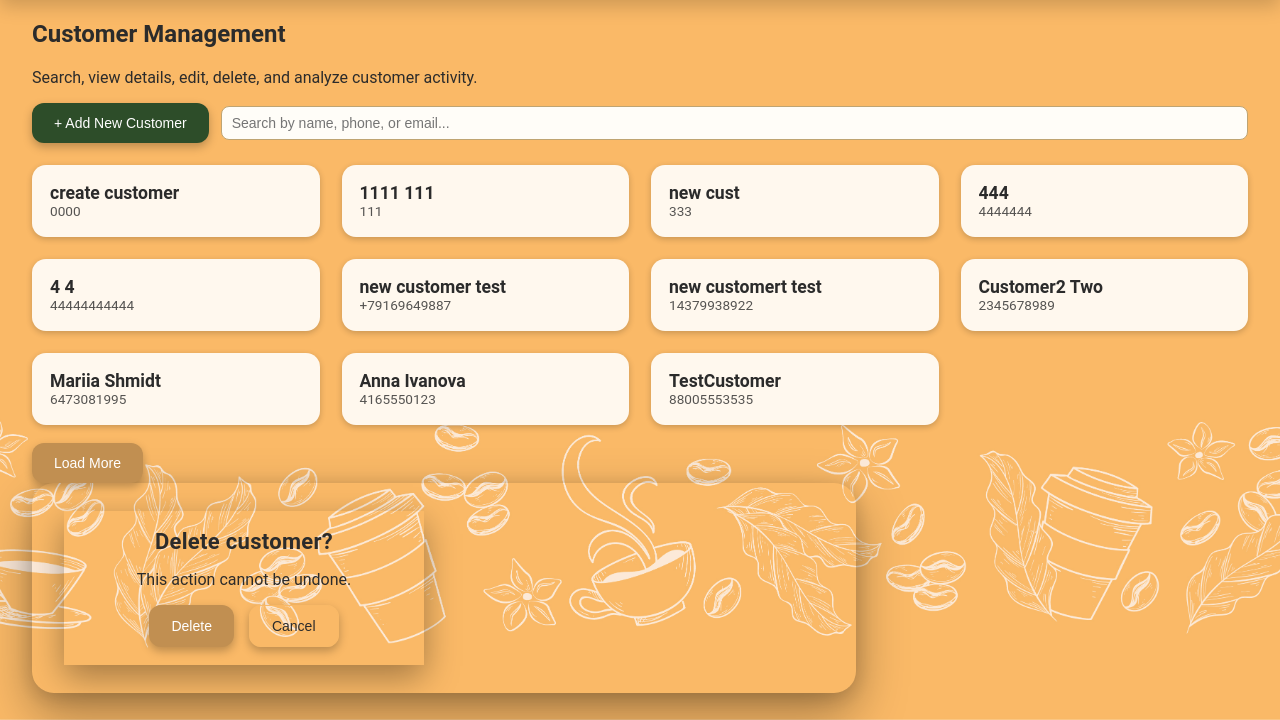
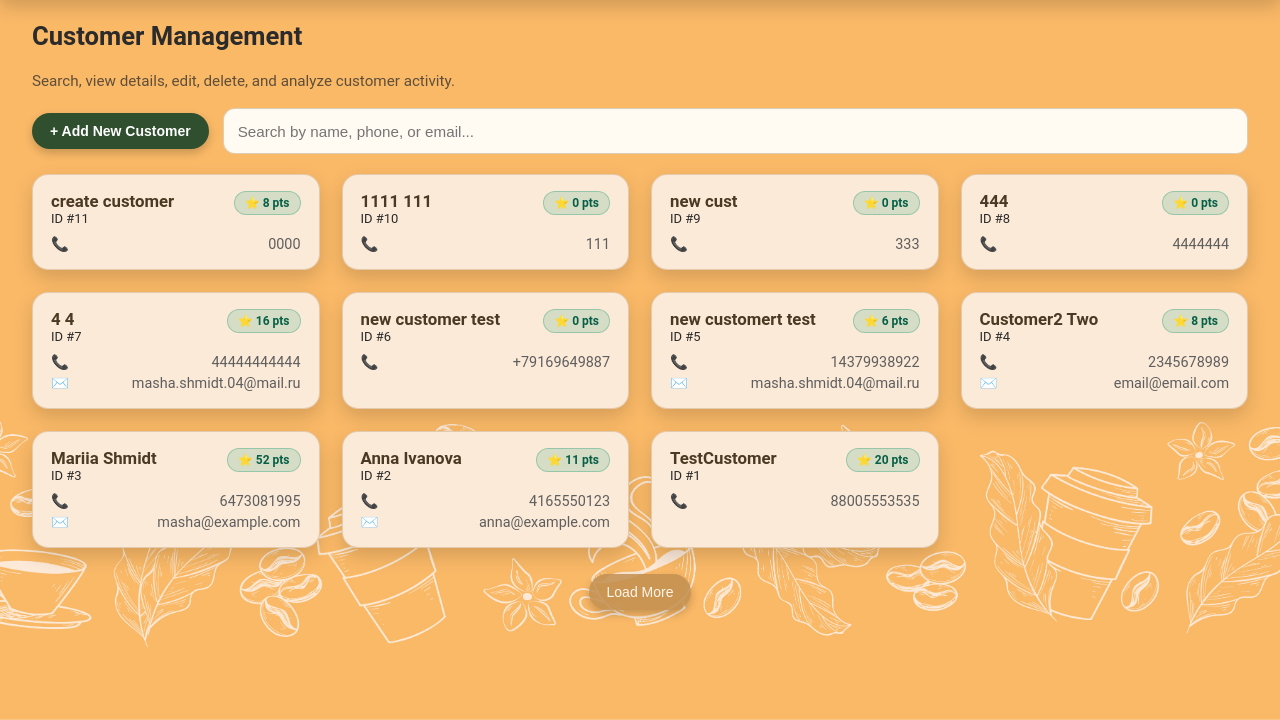
Before and after one commit to markshmidt/coffee-shop-app, a Django app: page /manage/customers/ in a window 1280 px wide. Shown: the part 80-800 px from the top of the page. Run offline with Django 5.2, Linux system fonts and the light colour scheme; a user stored in the database is signed in; data comes from the database, SQL or seed files in the repository; data that the repository does not hold is empty; some libraries are stand-ins or nearby versions.

Commit message:
working delete logis

```diff
--- a/coffeeshop/store/static/css/customers-manage.css
+++ b/coffeeshop/store/static/css/customers-manage.css
@@ -1,106 +1,131 @@
-.cards-grid {
-    display: grid;
-    grid-template-columns: repeat(auto-fill, minmax(290px, 1fr));
-    gap: 20px;
-    margin-top: 20px;
+/* ===============================
+   PAGE BASICS
+================================ */
+.customers-page {
+  margin-top: 20px;
 }
 
-.customer-card {
-    background: #fff8ee;
-    border-radius: 14px;
-    padding: 18px;
-    box-shadow: 0px 2px 6px rgba(0,0,0,0.2);
-    cursor: pointer;
-    transition: transform 0.1s ease;
+.page-title {
+  font-size: 1.6rem;
+  font-weight: 700;
+  color: var(--text-dark);
 }
 
-.customer-card:hover {
-    transform: translateY(-3px);
+.page-subtitle {
+  margin-top: 6px;
+  font-size: 0.95rem;
+  opacity: 0.75;
 }
 
-.customer-card .name {
-    font-size: 1.3rem;
-    font-weight: 700;
-    margin-bottom: 6px;
+/* ===============================
+   TOP BAR (matches Orders bar)
+================================ */
+.customers-bar {
+  margin-top: 18px;
+  display: flex;
+  gap: 14px;
+  align-items: center;
 }
 
-.customer-card .row {
-    font-size: 0.95rem;
-    opacity: 0.8;
-}
-
-.controls-row {
-    display: flex;
-    gap: 15px;
-    margin-top: 15px;
-}
-.customers-feed {
-    display: grid;
-    grid-template-columns: repeat(auto-fill, minmax(260px, 1fr));
-    gap: 22px;
-    margin-top: 25px;
-}
-
-.customer-card h3 {
-    margin: 0;
-    font-size: 1.1rem;
-    color: var(--text-dark);
-}
-
-.customer-card .muted {
-    font-size: .85rem;
-    opacity: .8;
-}
-
-.customer-card .section {
-    margin-top: 10px;
-    font-size: .9rem;
-}
-
-.customer-card .pill {
-    display: inline-block;
-    padding: 4px 10px;
-    border-radius: 999px;
-    font-size: .75rem;
-    font-weight: 600;
-    background: var(--panel-dark);
-}
-.customers-page {
-  margin-top: 18px;
-}
-
-.customers-bar {
-  display: flex;
-  gap: 12px;
-  align-items: center;
+.customers-bar .btn.primary {
+  padding: 10px 18px;
+  border-radius: 999px;
+  font-weight: 600;
+  background: #2f4f2f;
+  color: #fff;
+  box-shadow: 0 4px 10px rgba(0,0,0,.2);
 }
 
 .customers-bar .search-input {
   flex: 1;
+  height: 44px;
+  padding: 0 14px;
+  border-radius: 12px;
+  font-size: 0.95rem;
+  border: 1px solid rgba(150,105,44,.3);
+  background: #fffaf2;
 }
 
-.customers-more {
-  margin-top: 18px;
-}
+/* ================= CUSTOMER CARDS ================= */
 
 .customers-feed {
   display: grid;
-  grid-template-columns: repeat(auto-fill, minmax(260px, 1fr));
+  grid-template-columns: repeat(auto-fill, minmax(280px, 1fr));
   gap: 22px;
-  margin-top: 22px;
+  margin-top: 20px;
 }
 
-.customer-card header {
+.customer-card {
+  background: var(--panel);
+  border-radius: 16px;
+  padding: 16px 18px;
+  border: 1px solid rgba(150,105,44,.25);
+  box-shadow: 0 8px 20px rgba(0,0,0,.15);
+  cursor: pointer;
+  transition: transform .12s ease, box-shadow .15s ease;
+}
+
+.customer-card:hover {
+  transform: translateY(-3px);
+  box-shadow: 0 12px 26px rgba(0,0,0,.25);
+}
+
+.customer-card__header {
   display: flex;
   justify-content: space-between;
-  align-items: baseline;
+  align-items: start;
+  margin-bottom: 10px;
 }
 
-.simple-list {
-  margin: 6px 0 0;
-  padding-left: 18px;
+.customer-card__header h3 {
+  margin: 0;
+  font-size: 1.05rem;
+  font-weight: 700;
+  color: #4b3a23;
+}
+
+.customer-card__body .row {
+  display: flex;
+  gap: 8px;
   font-size: .9rem;
+  margin-top: 4px;
+  color: var(--text-muted);
 }
+
+.points-pill {
+  background: rgba(5,150,105,.15);
+  color: #065f46;
+  border: 1px solid rgba(5,150,105,.3);
+  padding: 4px 10px;
+  border-radius: 999px;
+  font-size: .75rem;
+  font-weight: 700;
+  white-space: nowrap;
+}
+
+
+/* ===============================
+   LOAD MORE (conditional)
+================================ */
+.customers-more {
+  margin: 26px 0 10px;
+  display: flex;
+  justify-content: center;
+}
+
+.customers-more.hidden {
+  display: none;
+}
+
+.customers-more .btn {
+  padding: 10px 18px;
+  border-radius: 999px;
+  opacity: .85;
+}
+
+/* ===============================
+   MANAGE MODAL (Edit / Create)
+================================ */
 .manage-modal {
   position: fixed;
   inset: 0;
@@ -118,6 +143,7 @@
   position: absolute;
   inset: 0;
   background: rgba(0,0,0,.55);
+  backdrop-filter: blur(3px);
 }
 
 .manage-modal__panel {
@@ -137,6 +163,10 @@
   align-items: center;
 }
 
+.manage-modal__header h3 {
+  margin: 0;
+}
+
 .manage-modal__body {
   margin-top: 14px;
 }
@@ -147,38 +177,62 @@
   margin-top: 18px;
 }
 
+/* form grid */
 .form-grid {
   display: grid;
   grid-template-columns: 1fr 1fr;
   gap: 12px;
 }
-.modal-panel.small {
-    max-width: 350px;
-    padding: 20px;
+
+/* ===============================
+   CONFIRM DELETE MODAL
+================================ */
+.confirm-modal {
+  position: fixed;
+  inset: 0;
+  display: flex;
+  justify-content: center;
+  align-items: center;
+  z-index: 13000;
 }
-.confirm-modal {
-  z-index: 11000;
-  background: transparent;
+
+.confirm-modal.hidden {
+  display: none;
 }
 
 .confirm-modal .modal-panel {
   max-width: 320px;
   padding: 18px 20px;
   text-align: center;
-  box-shadow: 0 12px 32px rgba(0,0,0,0.35);
+  border-radius: 14px;
+  background: var(--panel);
+  box-shadow: 0 12px 32px rgba(0,0,0,.35);
   animation: pop .15s ease-out;
 }
 
 .controls-row.center {
+  display: flex;
   justify-content: center;
+  gap: 12px;
 }
 
+/* ===============================
+   BUTTON VARIANTS
+================================ */
 .btn.ghost {
   background: transparent;
-  border: 1px solid var(--panel-dark);
+  border: 1px solid rgba(0,0,0,.25);
   color: var(--text-dark);
 }
 
+.btn.danger {
+  background: #7a2f1d;
+  color: #fff;
+}
+
+/* ===============================
+   ANIMATION
+================================ */
 @keyframes pop {
   from { transform: scale(.96); opacity: 0; }
   to   { transform: scale(1); opacity: 1; }
--- a/coffeeshop/store/static/js/customers-manage.js
+++ b/coffeeshop/store/static/js/customers-manage.js
@@ -23,26 +23,60 @@ function wireEvents() {
   $("#btn-add-customer")?.addEventListener("click", () => openManageModal(null));
   $("#manage-modal-close")?.addEventListener("click", closeManageModal);
   $("#manage-save")?.addEventListener("click", saveCustomer);
-  $("#manage-delete")?.addEventListener("click", deleteCustomer);
+
+  // OPEN confirm modal instead of deleting immediately
+  $("#manage-delete")?.addEventListener("click", openConfirmDelete);
+
+  $("#btn-confirm-yes")?.addEventListener("click", confirmDelete);
+  $("#btn-confirm-no")?.addEventListener("click", closeConfirmModal);
 
   on(document, "click", ".customer-card", (_, el) => {
     openManageModal(Number(el.dataset.id));
   });
+
+  $("#btn-load-more")?.addEventListener("click", () => {
+    loadCustomers(false);
+  });
 }
 
-async function loadCustomers() {
-  const { customers } = await getJSON(`${API.LIST}?limit=20`);
+
+let nextCursor = null;
+
+async function loadCustomers(reset = true) {
+  const url = nextCursor
+    ? `${API.LIST}?cursor=${nextCursor}`
+    : `${API.LIST}?limit=20`;
+
+  const data = await getJSON(url);
+
   const feed = $("#customers-feed");
-  feed.innerHTML = "";
+  if (reset) feed.innerHTML = "";
 
-  customers.forEach(c => {
-    feed.insertAdjacentHTML("beforeend", `
-      <div class="customer-card" data-id="${c.id}">
-        <h3>${c.name || "Unnamed"}</h3>
-        <div class="muted">${c.phone || ""}</div>
+  data.customers.forEach(c => {
+  feed.insertAdjacentHTML("beforeend", `
+    <div class="customer-card" data-id="${c.id}">
+      <header class="customer-card__header">
+        <div>
+          <h3>${c.name || "Unnamed"}</h3>
+          <div class="muted">ID #${c.id}</div>
+        </div>
+        <span class="points-pill">
+          ⭐ ${c.points_balance ?? 0} pts
+        </span>
+      </header>
+
+      <div class="customer-card__body">
+        ${c.phone ? `<div class="row"><span>📞</span><span>${c.phone}</span></div>` : ""}
+        ${c.email ? `<div class="row"><span>✉️</span><span>${c.email}</span></div>` : ""}
       </div>
-    `);
-  });
+    </div>
+  `);
+});
+
+
+  nextCursor = data.next_cursor || null;
+
+  $("#customers-more")?.classList.toggle("hidden", !nextCursor);
 }
 
 async function openManageModal(id) {
@@ -52,7 +86,11 @@ async function openManageModal(id) {
   modal.classList.remove("hidden");
   document.body.style.overflow = "hidden";
 
-  $("#manage-delete").style.display = id ? "inline-block" : "none";
+  const deleteBtn = $("#manage-delete");
+if (deleteBtn) {
+  deleteBtn.classList.toggle("hidden", !id);
+}
+
   $("#manage-modal-title").textContent = id ? `Customer #${id}` : "New customer";
 
   $("#manage-recent-orders").innerHTML = "";
@@ -114,3 +152,19 @@ async function deleteCustomer() {
   closeManageModal();
   loadCustomers();
 }
+function openConfirmDelete() {
+  $("#confirm-modal")?.classList.remove("hidden");
+}
+
+function closeConfirmModal() {
+  $("#confirm-modal")?.classList.add("hidden");
+}
+
+async function confirmDelete() {
+  if (!editingId) return;
+
+  await postJSON(API.DELETE(editingId), {});
+  closeConfirmModal();
+  closeManageModal();
+  loadCustomers();
+}
--- a/coffeeshop/store/templates/customers.html
+++ b/coffeeshop/store/templates/customers.html
@@ -23,7 +23,7 @@
     <div id="customers-feed" class="customers-feed"></div>
 
     <div class="customers-more">
-        <button id="btn-load-more" class="btn">Load More</button>
+        <button id="btn-load-more hidden" class="btn">Load More</button>
     </div>
 
 </div>
```
